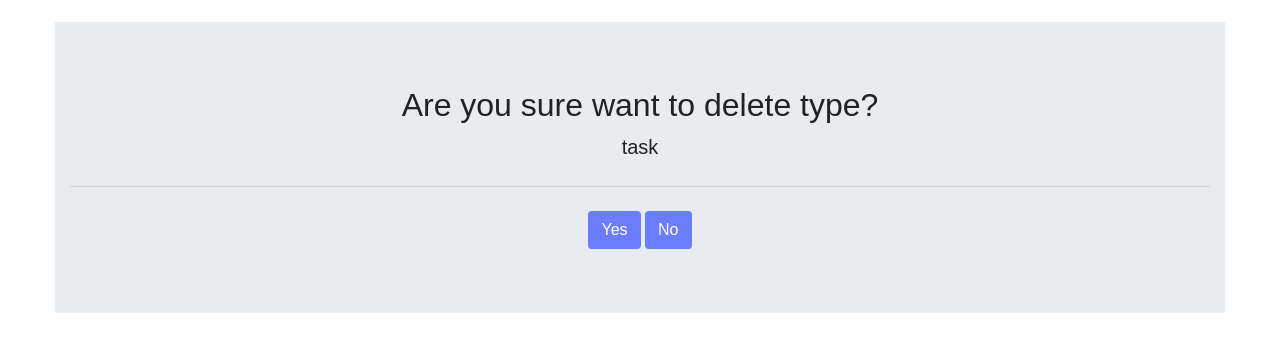
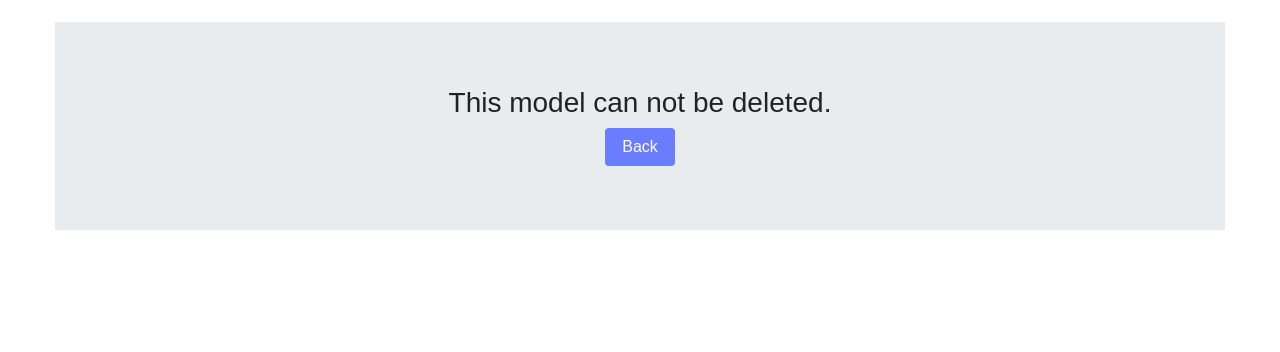
Before and after one commit to DinaraKA/homework_53, a Django app: page /types/1/delete/ in a window 1280 px wide. Shown: the part 38-390 px from the top of the page. Run offline with Django 3.2, Linux system fonts and the light colour scheme; data comes from the database, SQL or seed files in the repository; some libraries are stand-ins or nearby versions.

Commit message:
modified deleteview for type and status on Django deleteview

```diff
--- a/source/webapp/templates/error.html
+++ b/source/webapp/templates/error.html
@@ -5,7 +5,12 @@
     <div class="jumbotron jumbotron-fluid">
         <div class="container" style="justify-content: center; display: flex; flex-direction: column">
             <h3>This model can not be deleted.</h3>
-            <button type="submit" class="btn" style="width: 70px; margin: auto" value="Submit"><a href="{% url 'status_index' %}">Back</a></button>
+            <button class="btn" onclick="goBack()" style="width: 70px; margin: auto">Back</button>
+            <script>
+                function goBack() {
+                window.history.back();
+                }
+            </script>
         </div>
     </div>
 {% endblock %}
--- a/source/webapp/templates/type/type_delete.html
+++ /dev/null
@@ -1,17 +0,0 @@
-{% extends "base.html" %}
-{% block title %}Delete Type{% endblock %}
-
-{% block content %}
-    <div class="jumbotron jumbotron-fluid">
-        <div class="container">
-            <h2>Are you sure want to delete type?</h2>
-            <form method="POST" action="{% url "type_delete" object.pk %}" class="text-center">
-                {% csrf_token %}
-                <p class="lead">{{ object.type_name }}</p>
-                <hr class="my-4">
-                <button type="submit" class="btn" value="Подтвердить">Yes</button>
-                <button type="submit" class="btn" value="Submit"><a href="{% url 'type_index' %}">No</a></button>
-            </form>
-        </div>
-    </div>
-{% endblock %}
--- a/source/webapp/views/base_views.py
+++ b/source/webapp/views/base_views.py
@@ -1,4 +1,3 @@
-from django.db.models import ProtectedError
 from django.views import View
 from django.views.generic import TemplateView
 from django.shortcuts import get_object_or_404, render, redirect
@@ -143,25 +142,3 @@ class DeleteView(View):
 
     def get_redirect_url(self):
         return self.redirect_url
-
-
-class DeleteExceptionView(View):
-    template_name = None
-    model = None
-    redirect_url = ''
-
-    def get(self, request, *args, **kwargs):
-        object = get_object_or_404(self.model, pk=kwargs['pk'])
-        return render(request, self.template_name, context={ 'object': object})
-
-    def post(self, request, **kwargs):
-        object = get_object_or_404(self.model, pk=kwargs['pk'])
-        try:
-            object.delete()
-            return redirect(self.get_redirect_url())
-        except ProtectedError:
-            return render(request, 'error.html')
-
-
-    def get_redirect_url(self):
-        return self.redirect_url
--- a/source/webapp/views/type_views.py
+++ b/source/webapp/views/type_views.py
@@ -1,15 +1,15 @@
+from django.db.models import ProtectedError
+from django.shortcuts import render
 from django.urls import reverse
-from django.views.generic import ListView, CreateView, UpdateView
+from django.views.generic import ListView, CreateView, UpdateView, DeleteView
 from webapp.models import Type
 from webapp.forms import TypeForm
-from .base_views import  DeleteExceptionView
 
 
 class TypeIndexView(ListView):
     context_object_name = 'types'
     model = Type
     template_name = 'type/type_index.html'
-
 
 
 class TypeCreateView(CreateView):
@@ -31,10 +31,15 @@ class TypeUpdateView(UpdateView):
         return reverse('type_index')
 
 
-class TypeDeleteView(DeleteExceptionView):
-    context_key = 'type'
-    template_name = 'type/type_delete.html'
+class TypeDeleteView(DeleteView):
     model = Type
+    template_name = 'error.html'
 
-    def get_redirect_url(self):
+    def get(self, request, *args, **kwargs):
+        try:
+            return self.delete(request, *args, **kwargs)
+        except ProtectedError:
+            return render(request, self.template_name)
+
+    def get_success_url(self):
         return reverse('type_index')
```
Also changed, not shown: source/webapp/templates/status/status_delete.html (deleted, +0 -17 lines), source/webapp/views/status_views.py (+13 -8 lines).
